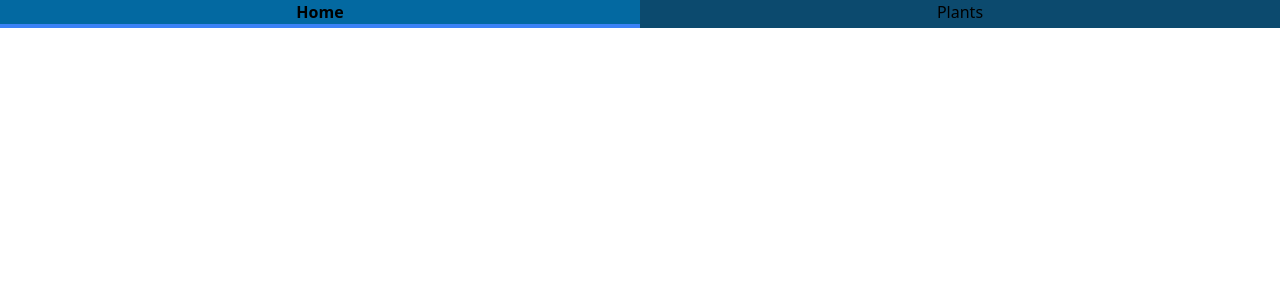
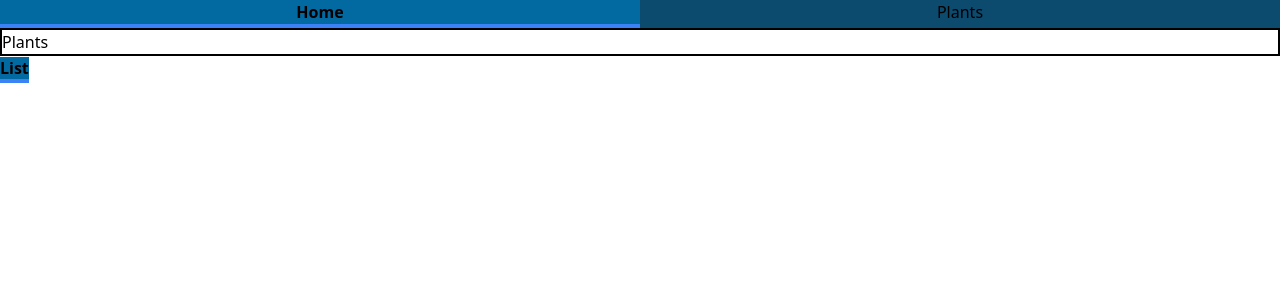
Before and after one commit to B-Musick/rooted-in-nature-web, a React (Vite) app: page / in a window 1280 px wide. Before the commit this address had no page. Shown: the top 300 px of the page. Built offline with nearby package versions, Linux system fonts and the light colour scheme.

Commit message:
Added store as provider, created list page for plants, installed react-redux

```diff
--- a/src/App.jsx
+++ b/src/App.jsx
@@ -1,6 +1,7 @@
 import { BrowserRouter as Router, Route, Routes } from 'react-router-dom';
 
 import PlantsPage from './pages/PlantPage';
+import PlantsList from './components/plants/PlantsList'
 import TopNavbar from './components/TopNavbar';
 
 function App() {
@@ -14,7 +15,13 @@ function App() {
         <Routes>
           {/* Make sure only one route shown at a time */}
           {/* Content inswitch depends on the route */}
-          <Route path="/plants" element={<PlantsPage />} />
+          <Route path="/" element={<PlantsPage />}>
+            <Route path="plants" element={<PlantsPage />}>
+            </Route>
+          </Route>
+          <Route path="plants/list" element={<PlantsList />} />
+
+
           {/* One route for each page we want to render */}
           {/* Nest the component we want to show within div when on route */}
         </Routes>
--- /dev/null
+++ b/src/components/plants/PlantsList.jsx
@@ -0,0 +1,21 @@
+import {useSelector} from 'react-redux';
+
+function PlantsList(){
+    const plants = useSelector(state => state.plants);
+
+    const renderedPlants = plants.map((plant)=>{
+        return (
+            <div key={plant.id}>
+                <h2>{plant.genus} {plant.species}</h2>
+            </div>
+        )
+    });
+
+    return (
+        <div>
+            {renderedPlants}
+        </div>
+    )
+}
+
+export default PlantsList;
--- a/src/main.jsx
+++ b/src/main.jsx
@@ -2,9 +2,13 @@ import React from 'react'
 import ReactDOM from 'react-dom/client'
 import App from './App.jsx'
 import './index.css';
+import { store } from './store';
+import { Provider } from 'react-redux';
 
 ReactDOM.createRoot(document.getElementById('root')).render(
-  <React.StrictMode>
-    <App />
-  </React.StrictMode>,
+  <Provider store={store}>
+    <React.StrictMode>
+      <App />
+    </React.StrictMode>
+  </Provider>
 )
--- a/src/pages/PlantPage.jsx
+++ b/src/pages/PlantPage.jsx
@@ -1,8 +1,17 @@
+import { NavLink } from 'react-router-dom';
+
 function PlantsPage() {
     return (
         <>
             <div>
-                <div className="border-black border-2">Plants</div></div>
+                <div className="border-black border-2">Plants</div>
+                <div>
+                    <NavLink
+                        to="plants/list"
+                        className="font-bold border-b-4 border-blue-500 bg-sky-700 w-full text-center"
+                    >List</NavLink>
+                </div>
+            </div>
         </>
     )
 }
--- a/src/store/index.js
+++ b/src/store/index.js
@@ -2,8 +2,10 @@ import { configureStore } from "@reduxjs/toolkit";
 
 import { plantsReducer } from './slices/plantsSlice';
 
-export default configureStore({
+const store = configureStore({
     reducer: {
         plants: plantsReducer
     }
 })
+
+export { store }
--- a/src/store/slices/plantsSlice.js
+++ b/src/store/slices/plantsSlice.js
@@ -11,4 +11,4 @@ const plantsSlice = createSlice({
     reducers: {}
 })
 
-export default plantsSlice.reducer
+export const plantsReducer = plantsSlice.reducer;
```
